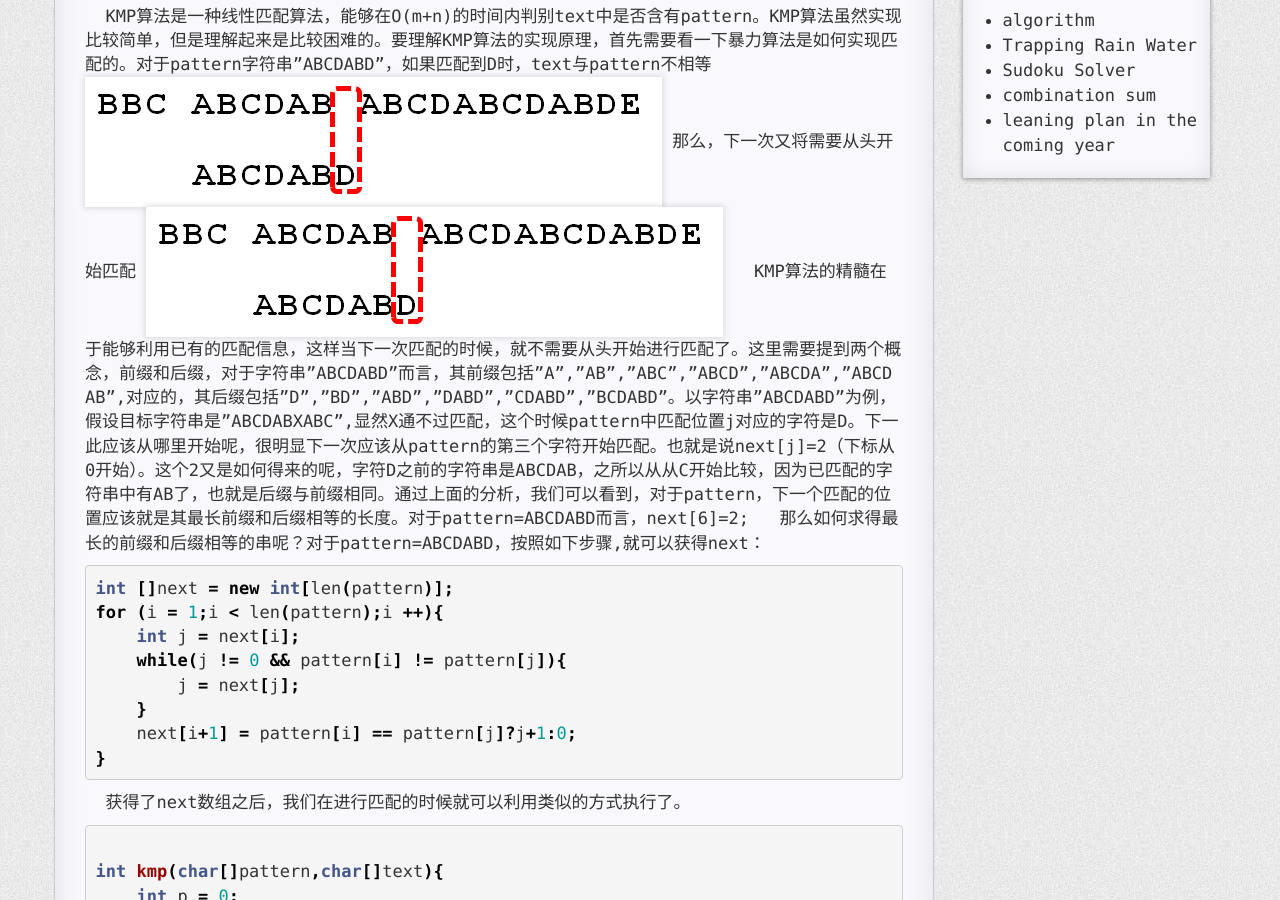
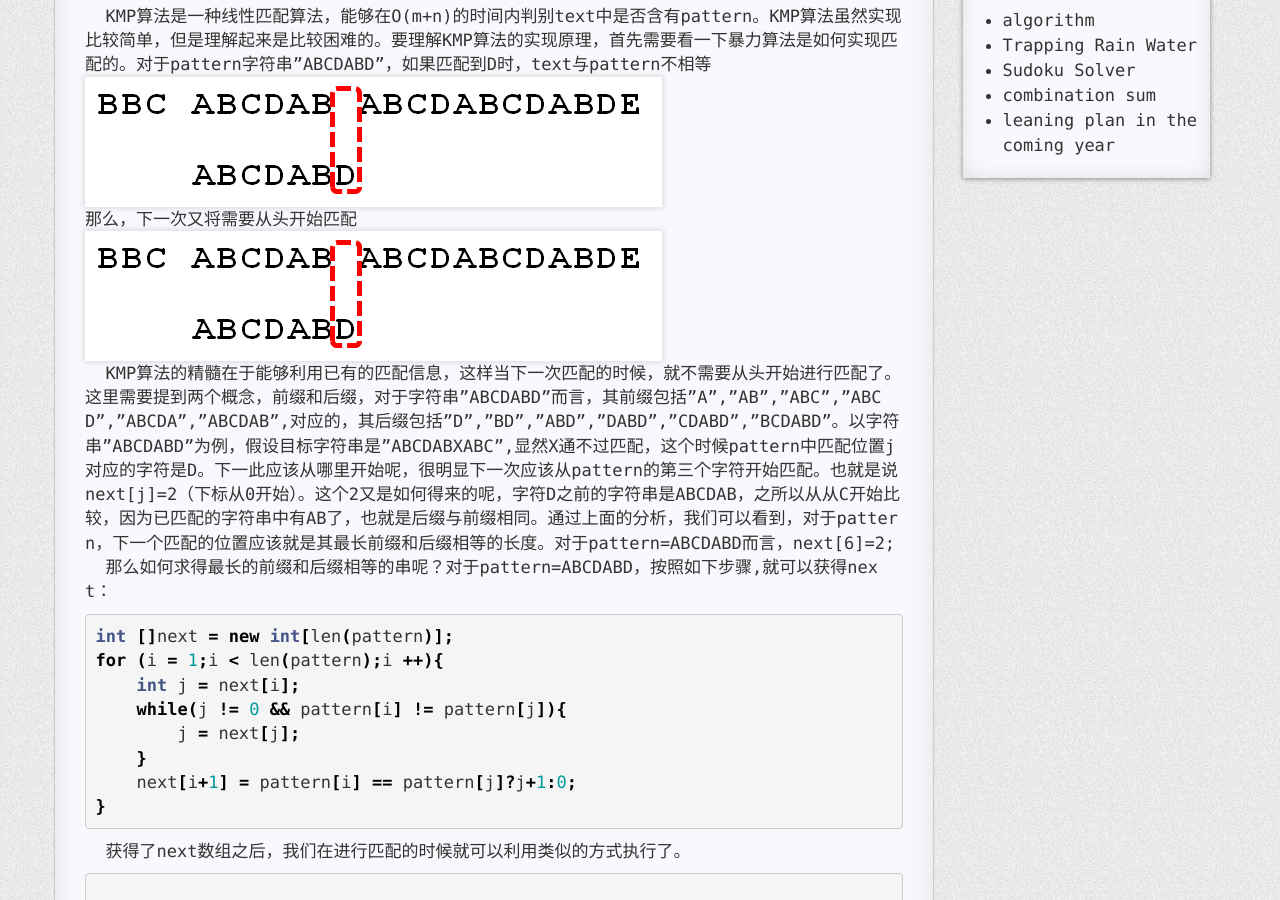
Before and after one commit to tinymindxx/frozenxia.github.io, a Jekyll site: the page built from _posts/2017-04-03-kmp.md, in a window 1280 px wide and 900 px high, scrolled down 293 px. Built offline with Jekyll 4.4.1, drawn with Linux system fonts in a browser that asks for light colours; nearby versions of some CDN libraries; comment, search, counter and statistics services are not loaded.

Commit message:
add kmp algorithm

````diff
--- a/_posts/2017-04-03-kmp.md
+++ b/_posts/2017-04-03-kmp.md
@@ -5,12 +5,12 @@ tags: algorithm
 categories: algorithm
 ---
 ### KMP 算法
-&emsp;&emsp;KMP算法是一种线性匹配算法，能够在O(m+n)的时间内判别text中是否含有pattern。KMP算法虽然实现比较简单，但是理解起来是比较困难的。要理解KMP算法的实现原理，首先需要看一下暴力算法是如何实现匹配的。对于pattern字符串"ABCDABD"，如果匹配到D时，text与pattern不相等
-![runtime][png1]
-那么，下一次又将需要从头开始匹配
-![runtime][png2]
-&emsp;&emsp;KMP算法的精髓在于能够利用已有的匹配信息，这样当下一次匹配的时候，就不需要从头开始进行匹配了。这里需要提到两个概念，前缀和后缀，对于字符串"ABCDABD"而言，其前缀包括"A","AB","ABC","ABCD","ABCDA","ABCDAB",对应的，其后缀包括"D","BD","ABD","DABD","CDABD","BCDABD"。以字符串"ABCDABD"为例，假设目标字符串是"ABCDABXABC",显然X通不过匹配，这个时候pattern中匹配位置j对应的字符是D。下一此应该从哪里开始呢，很明显下一次应该从pattern的第三个字符开始匹配。也就是说next[j]=2（下标从0开始）。这个2又是如何得来的呢，字符D之前的字符串是ABCDAB，之所以从从C开始比较，因为已匹配的字符串中有AB了，也就是后缀与前缀相同。通过上面的分析，我们可以看到，对于pattern，下一个匹配的位置应该就是其最长前缀和后缀相等的长度。对于pattern=ABCDABD而言，next[6]=2;
-&emsp;&emsp;那么如何求得最长的前缀和后缀相等的串呢？对于pattern=ABCDABD，按照如下步骤,就可以获得next：
+&emsp;&emsp;KMP算法是一种线性匹配算法，能够在O(m+n)的时间内判别text中是否含有pattern。KMP算法虽然实现比较简单，但是理解起来是比较困难的。要理解KMP算法的实现原理，首先需要看一下暴力算法是如何实现匹配的。对于pattern字符串"ABCDABD"，如果匹配到D时，text与pattern不相等<br>
+![runtime][png1]<br>
+那么，下一次又将需要从头开始匹配<br>
+![runtime][png2]<br>
+&emsp;&emsp;KMP算法的精髓在于能够利用已有的匹配信息，这样当下一次匹配的时候，就不需要从头开始进行匹配了。这里需要提到两个概念，前缀和后缀，对于字符串"ABCDABD"而言，其前缀包括"A","AB","ABC","ABCD","ABCDA","ABCDAB",对应的，其后缀包括"D","BD","ABD","DABD","CDABD","BCDABD"。以字符串"ABCDABD"为例，假设目标字符串是"ABCDABXABC",显然X通不过匹配，这个时候pattern中匹配位置j对应的字符是D。下一此应该从哪里开始呢，很明显下一次应该从pattern的第三个字符开始匹配。也就是说next[j]=2（下标从0开始）。这个2又是如何得来的呢，字符D之前的字符串是ABCDAB，之所以从从C开始比较，因为已匹配的字符串中有AB了，也就是后缀与前缀相同。通过上面的分析，我们可以看到，对于pattern，下一个匹配的位置应该就是其最长前缀和后缀相等的长度。对于pattern=ABCDABD而言，next[6]=2;<br>
+&emsp;&emsp;那么如何求得最长的前缀和后缀相等的串呢？对于pattern=ABCDABD，按照如下步骤,就可以获得next：<br>
 ``` java
 int []next = new int[len(pattern)];
 for (i = 1;i < len(pattern);i ++){
@@ -21,7 +21,7 @@ for (i = 1;i < len(pattern);i ++){
     next[i+1] = pattern[i] == pattern[j]?j+1:0;
 }
 ```
-&emsp;&emsp;获得了next数组之后，我们在进行匹配的时候就可以利用类似的方式执行了。
+&emsp;&emsp;获得了next数组之后，我们在进行匹配的时候就可以利用类似的方式执行了。<br>
 ``` java
 
 int kmp(char[]pattern,char[]text){
@@ -40,6 +40,7 @@ int kmp(char[]pattern,char[]text){
 }
 
 ```
+<br>
 &emsp;&emsp;KMP算法在理解的时候确实有些难度，可以通过各种方式来解释这个算法，比如算法这本书上面就是按照DFA的方式来解释KMP算法的，确实如此，不过在计算DFA的时候我不是很能理解，下次估计就得好好的处理了。
 
 
````
